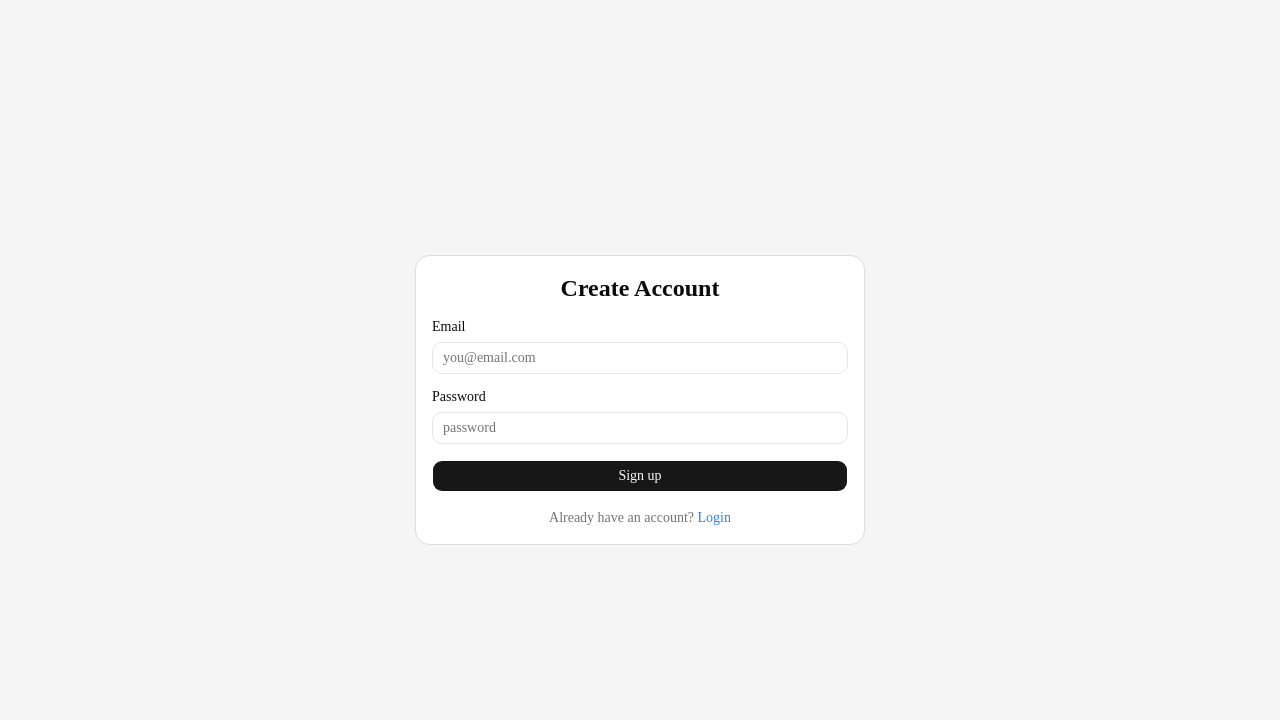
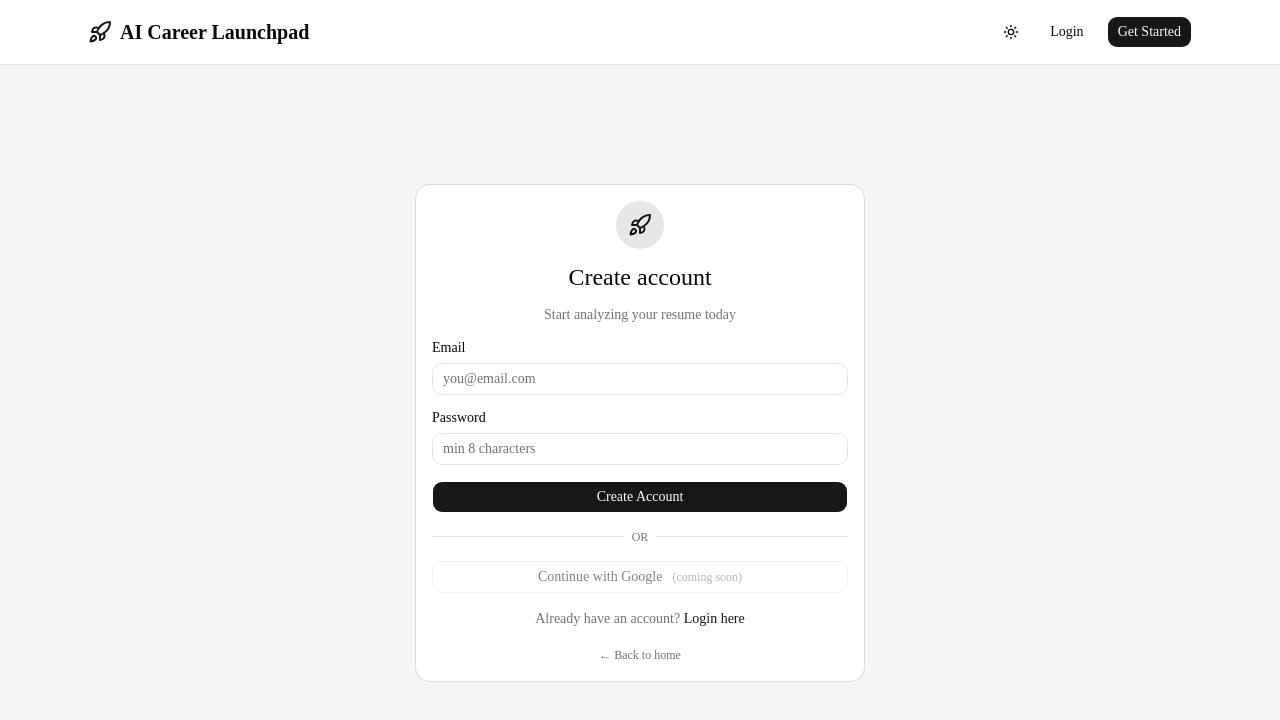
Before and after one commit to QuenDev/ai-career-launchpad, a Next.js app in the folder client/: page /signup in a window 1280 px wide. Shown: the top 720 px of the page. Built offline with nearby package versions, Linux system fonts and the light colour scheme; no server answers.

Commit message:
Login/Signup UI redesign

```diff
--- a/client/app/login/page.tsx
+++ b/client/app/login/page.tsx
@@ -9,6 +9,9 @@ import { Input } from "@/components/ui/input";
 import { Label } from "@/components/ui/label";
 import { Card, CardContent, CardHeader, CardTitle } from "@/components/ui/card";
 import { toast } from "sonner";
+import { Rocket } from "lucide-react";
+import { Separator } from "@/components/ui/separator";
+import Navbar from "@/components/Navbar";
 
 export default function LoginPage() {
     const router = useRouter();
@@ -46,41 +49,78 @@ export default function LoginPage() {
     };
 
     return (
-        <main className="min-h-screen flex items-center justify-center bg-muted">
+  <div className="min-h-screen flex flex-col">
+    <Navbar />
+    <main className="flex-1 flex items-center justify-center px-6 py-12 bg-muted">
       <Card className="w-full max-w-md">
-                <CardHeader>
-                    <CardTitle className="text-2xl text-center">Welcome Back!</CardTitle>
+        <CardHeader className="text-center space-y-2">
+          <div className="flex justify-center">
+            <div className="h-12 w-12 rounded-full bg-primary/10 flex items-center justify-center">
+              <Rocket className="h-6 w-6 text-primary" />
+            </div>
+          </div>
+          <CardTitle className="text-2xl">Welcome back</CardTitle>
+          <p className="text-muted-foreground text-sm">
+            Sign in to your account
+          </p>
         </CardHeader>
         <CardContent className="flex flex-col gap-4">
           <div className="flex flex-col gap-2">
             <Label>Email</Label>
             <Input
               type="email"
-                            placeholder="you@gmail.com"
+              placeholder="you@email.com"
               value={email}
-                            onChange={(e: React.ChangeEvent<HTMLInputElement>) => setEmail(e.target.value)}
+              onChange={(e: React.ChangeEvent<HTMLInputElement>) =>
+                setEmail(e.target.value)
+              }
             />
           </div>
           <div className="flex flex-col gap-2">
             <Label>Password</Label>
             <Input
               type="password"
-                            placeholder="password"
+              placeholder="••••••••"
               value={password}
-                            onChange={(e: React.ChangeEvent<HTMLInputElement>) => setPassword(e.target.value)}
+              onChange={(e: React.ChangeEvent<HTMLInputElement>) =>
+                setPassword(e.target.value)
+              }
             />
           </div>
-                    <Button onClick={handleLogin} disabled={loading}>
+          <Button onClick={handleLogin} disabled={loading} className="w-full">
             {loading ? "Logging in..." : "Login"}
           </Button>
+
+          <div className="relative">
+            <div className="absolute inset-0 flex items-center">
+              <Separator />
+            </div>
+            <div className="relative flex justify-center text-xs uppercase">
+              <span className="bg-background px-2 text-muted-foreground">
+                or
+              </span>
+            </div>
+          </div>
+
+          <Button variant="outline" className="w-full" disabled>
+            Continue with Google
+            <span className="text-xs text-muted-foreground ml-1">(coming soon)</span>
+          </Button>
+
           <p className="text-center text-sm text-muted-foreground">
             Don't have an account?{" "}
-                        <a href="/signup" className="text-blue-500 hover:underline">
-                            Sign up
+            <a href="/signup" className="text-primary hover:underline">
+              Sign up for free
+            </a>
+          </p>
+          <p className="text-center">
+            <a href="/" className="text-xs text-muted-foreground hover:underline">
+              ← Back to home
             </a>
           </p>
         </CardContent>
       </Card>
     </main>
+  </div>
 );
 }
--- a/client/app/signup/page.tsx
+++ b/client/app/signup/page.tsx
@@ -8,6 +8,9 @@ import { Input } from "@/components/ui/input";
 import { Label } from "@/components/ui/label";
 import { Card, CardContent, CardHeader, CardTitle } from "@/components/ui/card";
 import { toast } from "sonner";
+import { Rocket } from "lucide-react";
+import { Separator } from "@/components/ui/separator";
+import Navbar from "@/components/Navbar";
 
 export default function SignupPage() {
   const router = useRouter();
@@ -16,7 +19,7 @@ export default function SignupPage() {
   const [loading, setLoading] = useState(false);
 
   //Handle Signup
-  const handleSignUp = async () => {
+  const handleSignUp = async () => {0
     setLoading(true);
     toast.dismiss();
 
@@ -43,13 +46,21 @@ export default function SignupPage() {
     }
   };
 
-  return (
-    <main className="min-h-screen flex items-center justify-center bg-muted">
+ return (
+  <div className="min-h-screen flex flex-col">
+    <Navbar />
+    <main className="flex-1 flex items-center justify-center px-6 py-12 bg-muted">
       <Card className="w-full max-w-md">
-        <CardHeader>
-          <CardTitle className="text-2xl font-bold text-center">
-            Create Account
-          </CardTitle>
+        <CardHeader className="text-center space-y-2">
+          <div className="flex justify-center">
+            <div className="h-12 w-12 rounded-full bg-primary/10 flex items-center justify-center">
+              <Rocket className="h-6 w-6 text-primary" />
+            </div>
+          </div>
+          <CardTitle className="text-2xl">Create account</CardTitle>
+          <p className="text-muted-foreground text-sm">
+            Start analyzing your resume today
+          </p>
         </CardHeader>
         <CardContent className="flex flex-col gap-4">
           <div className="flex flex-col gap-2">
@@ -67,24 +78,47 @@ export default function SignupPage() {
             <Label>Password</Label>
             <Input
               type="password"
-              placeholder="password"
+              placeholder="min 8 characters"
               value={password}
               onChange={(e: React.ChangeEvent<HTMLInputElement>) =>
                 setPassword(e.target.value)
               }
             />
           </div>
-          <Button onClick={handleSignUp} disabled={loading}>
-            {loading ? "Creating account..." : "Sign up"}
+          <Button onClick={handleSignUp} disabled={loading} className="w-full">
+            {loading ? "Creating account..." : "Create Account"}
           </Button>
+
+          <div className="relative">
+            <div className="absolute inset-0 flex items-center">
+              <Separator />
+            </div>
+            <div className="relative flex justify-center text-xs uppercase">
+              <span className="bg-background px-2 text-muted-foreground">
+                or
+              </span>
+            </div>
+          </div>
+
+          <Button variant="outline" className="w-full" disabled>
+            Continue with Google
+            <span className="text-xs text-muted-foreground ml-1">(coming soon)</span>
+          </Button>
+
           <p className="text-center text-sm text-muted-foreground">
             Already have an account?{" "}
-            <a href="/login" className="text-blue-500 hover:underline">
-              Login
+            <a href="/login" className="text-primary hover:underline">
+              Login here
+            </a>
+          </p>
+          <p className="text-center">
+            <a href="/" className="text-xs text-muted-foreground hover:underline">
+              ← Back to home
             </a>
           </p>
         </CardContent>
       </Card>
     </main>
-  );
+  </div>
+);
 }
```
Lines whose indentation alone changed are shown as unchanged.
